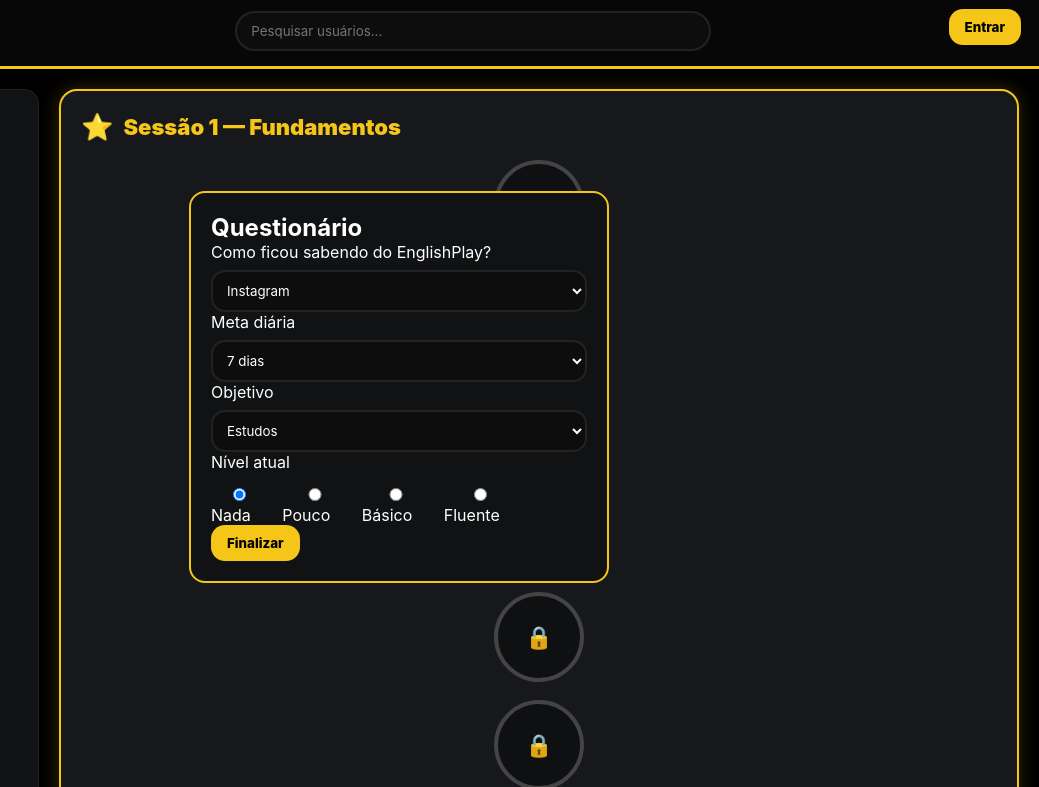
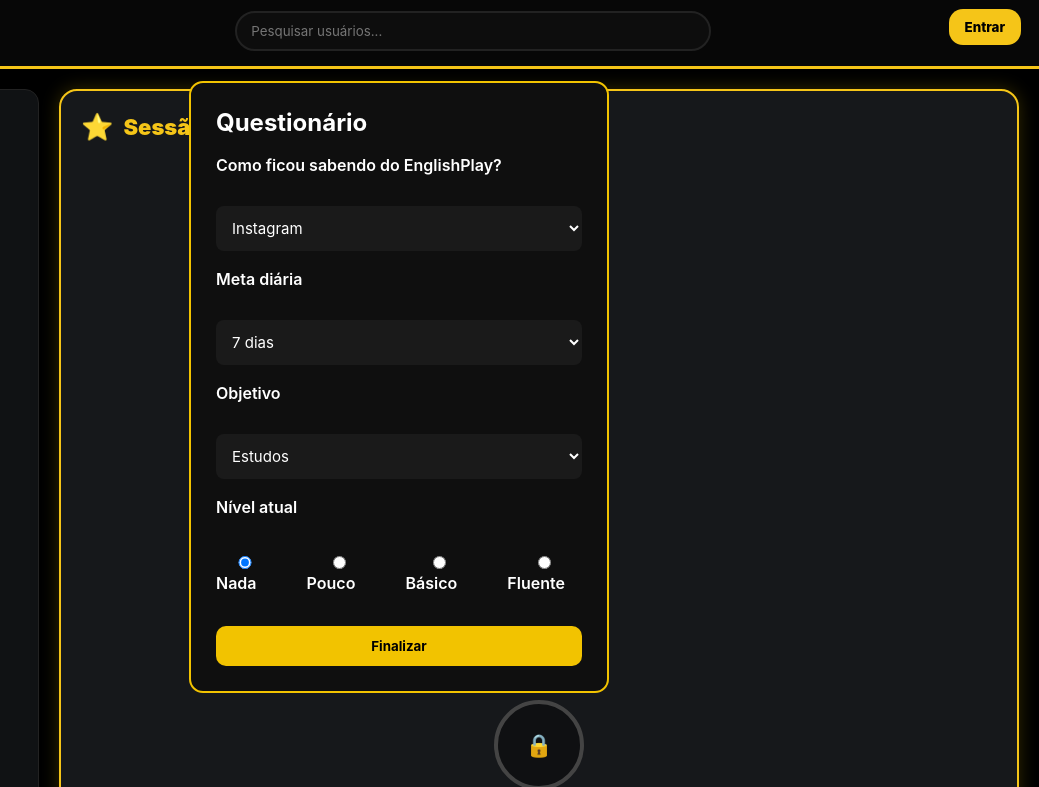
Before and after one commit to EdmilsonReis716/englishplay, a plain HTML site: page index.html in a window 1280 px wide. Shown: the part 13-800 px from the top of the page, 241-1280 px from the left. Drawn offline with Linux system fonts and the light colour scheme.

Commit message:
Add styles for question modal
Added styles for question modal and its elements.

```diff
--- a/style.css
+++ b/style.css
@@ -346,3 +346,53 @@
         gap: 20px;
     }
 }
+/* MODAL DE QUESTIONÁRIO */
+#questionModal .modal-card {
+    width: 420px;
+    padding: 25px;
+    background: #0f0f0f;
+    border-radius: 14px;
+    border: 2px solid #f2c300;
+    display: flex;
+    flex-direction: column;
+    gap: 18px;
+}
+
+#questionModal label {
+    font-size: 16px;
+    font-weight: 600;
+    display: block;
+    margin-bottom: 5px;
+}
+
+#questionModal select {
+    width: 100%;
+    padding: 12px;
+    border-radius: 8px;
+    border: none;
+    background: #1a1a1a;
+    color: white;
+    font-size: 15px;
+}
+
+.radio-row {
+    display: flex;
+    justify-content: space-between;
+    margin-top: 8px;
+}
+
+.radio-row label {
+    display: flex;
+    align-items: center;
+    gap: 6px;
+}
+
+#finishQuestion {
+    width: 100%;
+    padding: 12px;
+    background: #f2c300;
+    color: #000;
+    font-weight: bold;
+    border-radius: 10px;
+    margin-top: 10px;
+}
```
